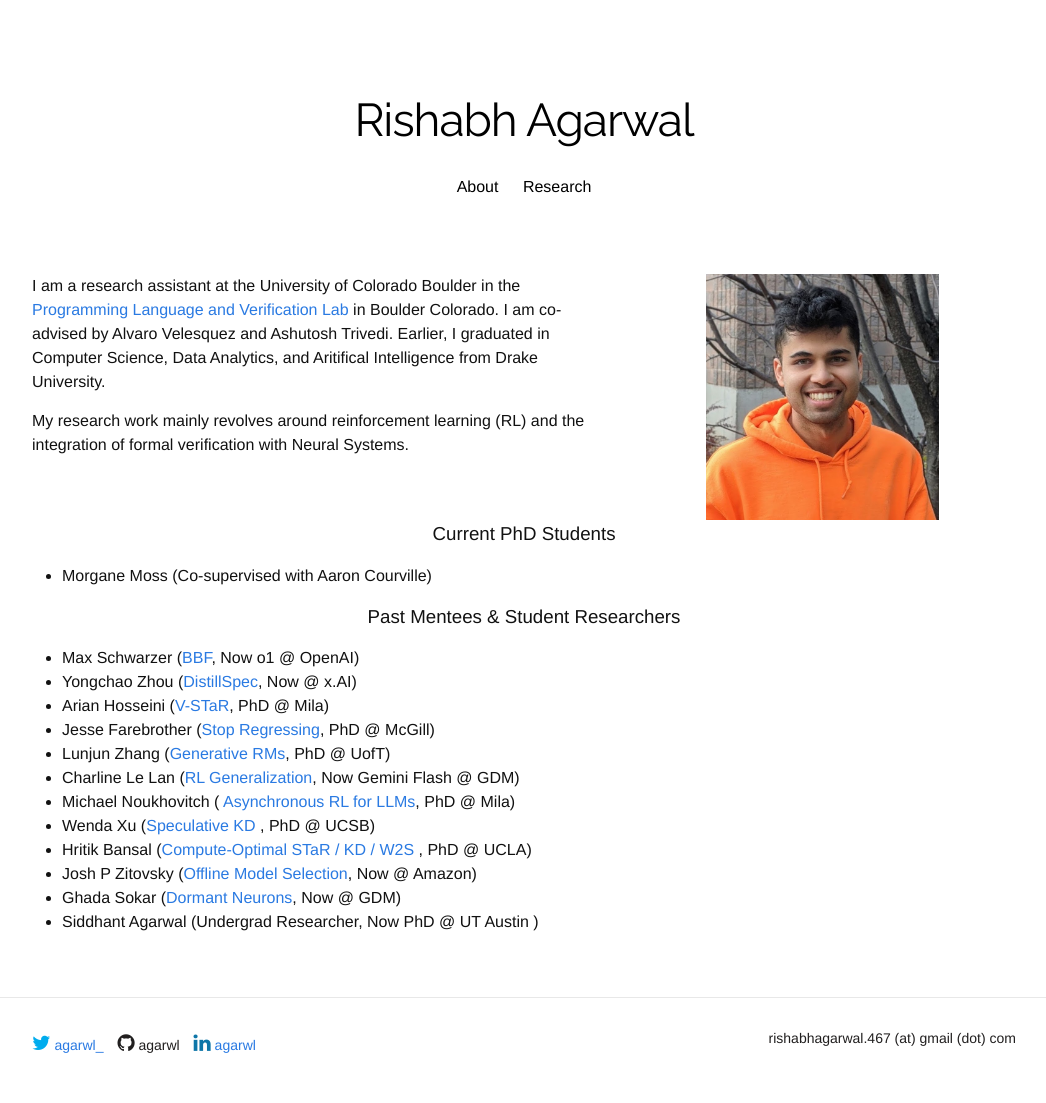
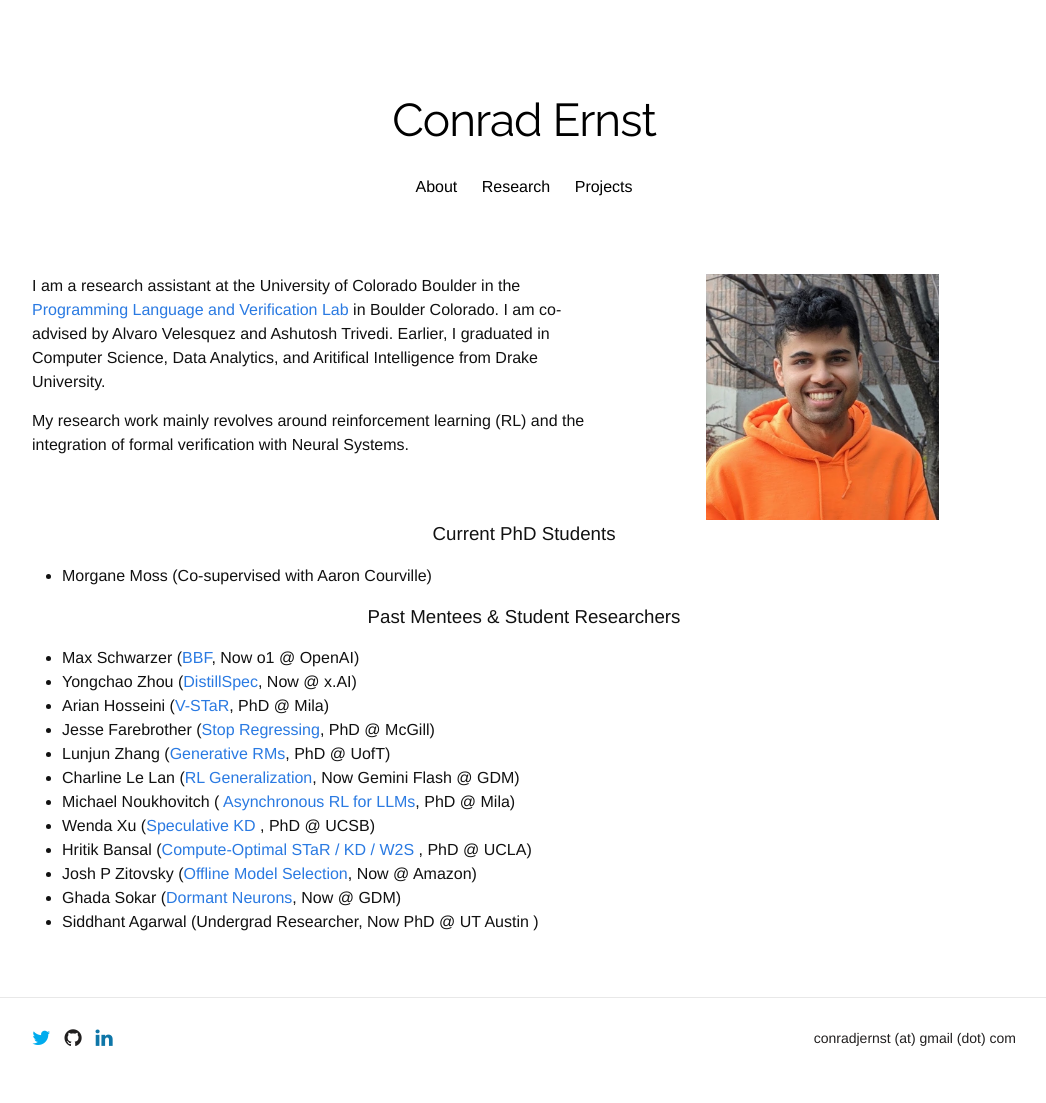
Before and after one commit to ConradErnst/conradernst.github.io, a Jekyll site: the page built from index.html, in a window 1280 px wide. Shown: the whole page, without its empty margins (116-1162 px from the left). Built offline with Jekyll 4.4.1, drawn with Linux system fonts in a browser that asks for light colours; nearby versions of some CDN libraries; some web fonts are replaced; a style sheet for code colours, icons or effects is not loaded.

Commit message:
changing home page

```diff
--- a/_layouts/layout.html
+++ b/_layouts/layout.html
@@ -9,8 +9,10 @@
         <section class="menu-section">
           <h3 class="menu-section-title">Menu</h3>
           <ul class="menu-section-list">
-              <li><a class="page-link" href="{{site.github.url}}/">About</a>
+              <li><a class="page-link" href="{{site.github.url}}/">About</a></li>
              <li><a class="page-link" href="{{site.github.url}}/research">Research</a></li>
+             <li><a class="page-link" href="{{site.github.url}}/research">Projects</a></li>
+
 <!--               <li><a class="page-link" href="{{site.github.url}}/talks"> Talks </a></li> -->
               <!-- <li><a class="page-link" href="https://drive.google.com/file/d/1_yPtUALAZybOrffP3oOHyVcIAjYy_80a/view?usp=share_link"> CV </a></li> -->
           </ul>
@@ -27,15 +29,14 @@
               <div class="row">
                 <div class="menu-toggle"><button class="toggle-button"><i class="icon fa fa-bars"></i></button></div>
 
-                <div class="site-title"><a href="/">Rishabh Agarwal</a></div>
+                <div class="site-title"><a href="/">Conrad Ernst</a></div>
 
               </div>
               <div class="desktop-menu">
                 <ul>
                     <li><a href="{{site.github.url}}/"> About </a></li>
                     <li><a href="{{site.github.url}}/research"> Research</a></li>
-<!--                     <li><a href="{{site.github.url}}/talks"> Talks </a></li> -->
-<!--                     <li><a href="https://drive.google.com/file/d/1_yPtUALAZybOrffP3oOHyVcIAjYy_80a/view?usp=share_link"> CV </a></li> -->
+                    <li><a href="{{site.github.url}}/research">Projects</a></li>
                 </ul>
               </div>
             </nav>
@@ -55,24 +56,21 @@
       <div class="force seven columns">
         <ul class="contact-list">
           <li class="social-links">
-            <a href="https://twitter.com/agarwl_" target="_blank">
-              <i class="fa fa-twitter fa-10x" style="color:#00ACEE"></i> agarwl_
+            <a href="https://x.com/CErnst2263" target="_blank">
+              <i class="fa fa-twitter fa-10x" style="color:#00ACEE"></i>
             </a>
-            <a href="https://github.com/agarwl/" style="color:#211F1F" target="_blank">
-                <i class="fa fa-github fa-10x" style="color:#211F1F"> </i> agarwl
+            <a href="https://github.com/ConradErnst/" style="color:#211F1F" target="_blank">
+                <i class="fa fa-github fa-10x" style="color:#211F1F"> </i>
             </a>
-            <a href="https://www.linkedin.com/in/agarwl" target="_blank">
-              <i class="fa fa-linkedin fa-10x" style="color:#0e76a8"> </i> agarwl
-            </a>
-            <a href="https://scholar.google.ca/citations?user=aH8AJu4AAAAJ&hl=en" target="_blank">
-              <i class="ai ai-google-scholar ai-10x" style="color:#0e76a8"> </i>
+            <a href="https://www.linkedin.com/in/conradernst/" target="_blank">
+              <i class="fa fa-linkedin fa-10x" style="color:#0e76a8"> </i>
             </a>
           </li>
         </ul>
       </div>
       <div class="force five columns">
         <p class="site-description">
-          <a href="mailto:rishabhagarwal.467@gmail.com" style="color:#211F1F">rishabhagarwal.467 (at) gmail (dot) com</a>
+          <a href="mailto:conradjernst@gmail.com" style="color:#211F1F">conradjernst (at) gmail (dot) com</a>
         </p>
       </div>
     </div>
```
